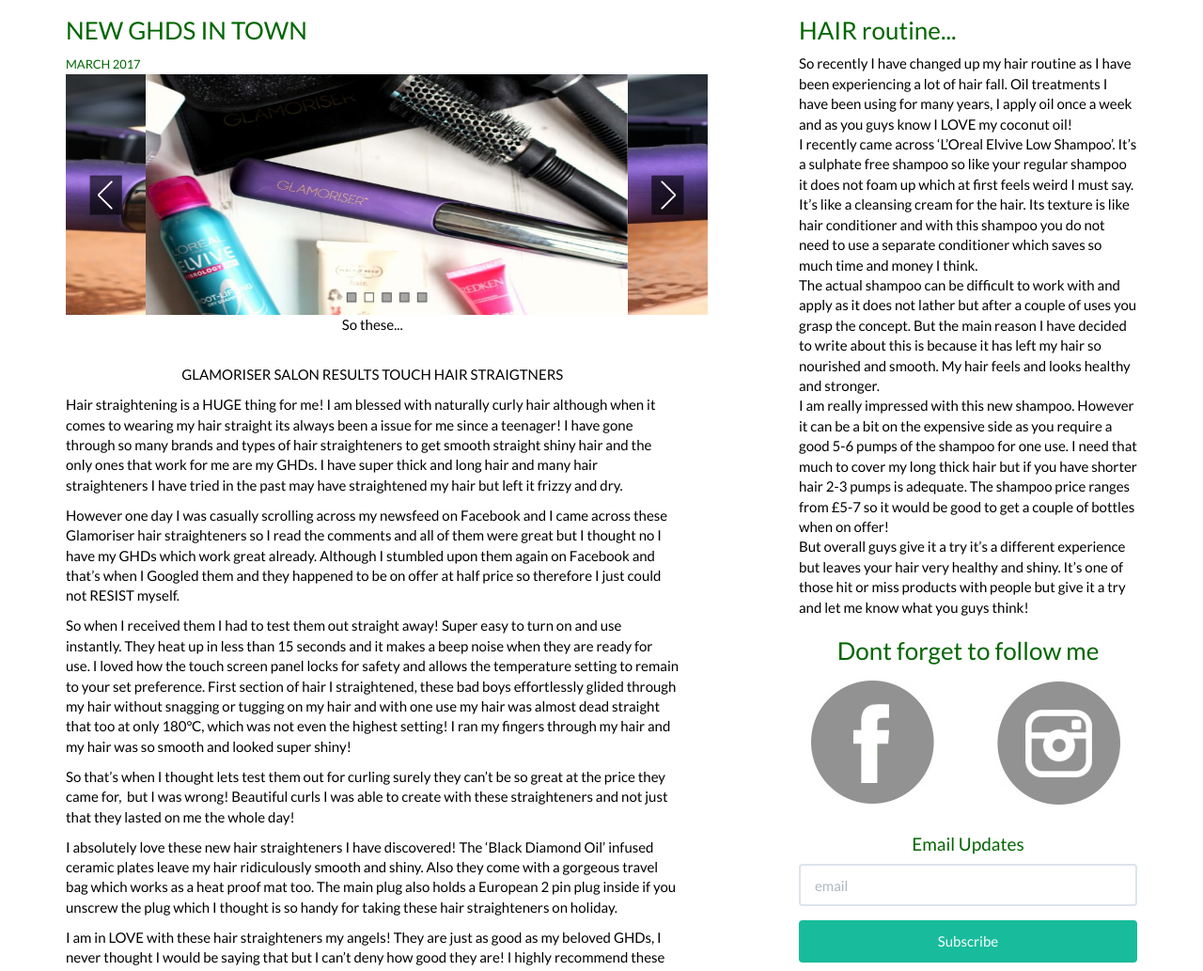
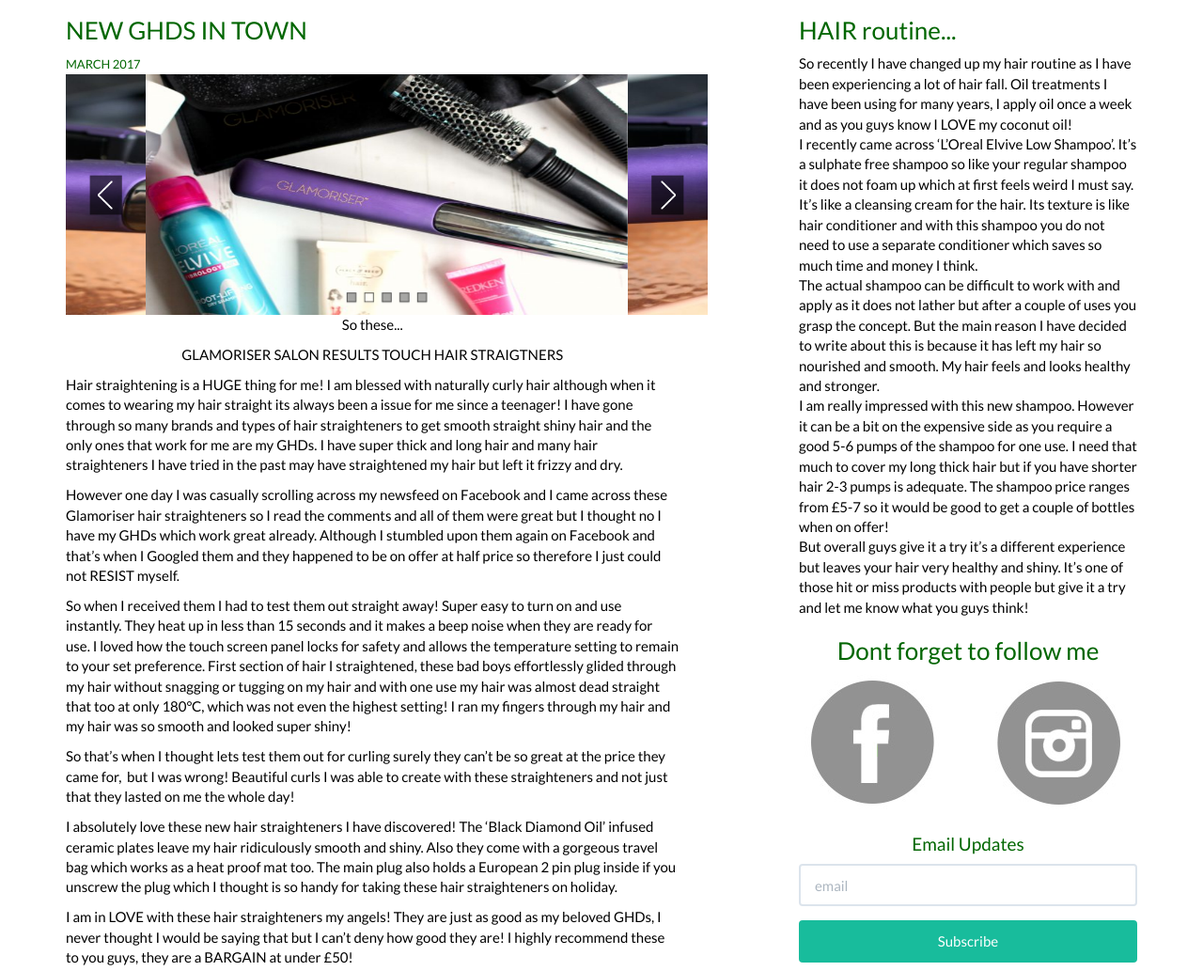
Before and after one commit to dpatel1719/CTEC3905-website, a plain HTML site: page hair.html in a window 1280 px wide. Shown: the part 253-1286 px from the top of the page at 94% size. Drawn offline with Linux system fonts and the light colour scheme.

Commit message:
Update hair.html

```diff
--- a/hair.html
+++ b/hair.html
@@ -86,7 +86,7 @@
                         </div>
                     </div>
                     <div class="col-lg-12">
-                        <p id="black" class="text-center">So these... </p><br />
+                        <p id="black" class="text-center">So these... </p>
                         <p id="black" class="text-center">GLAMORISER SALON RESULTS TOUCH HAIR STRAIGTNERS</p>
 
                         <p id="black">Hair straightening is a HUGE thing for me! I am blessed with naturally curly hair although when it comes to wearing my hair straight its always been a issue for me since a teenager! I have gone through so many brands and types
```
